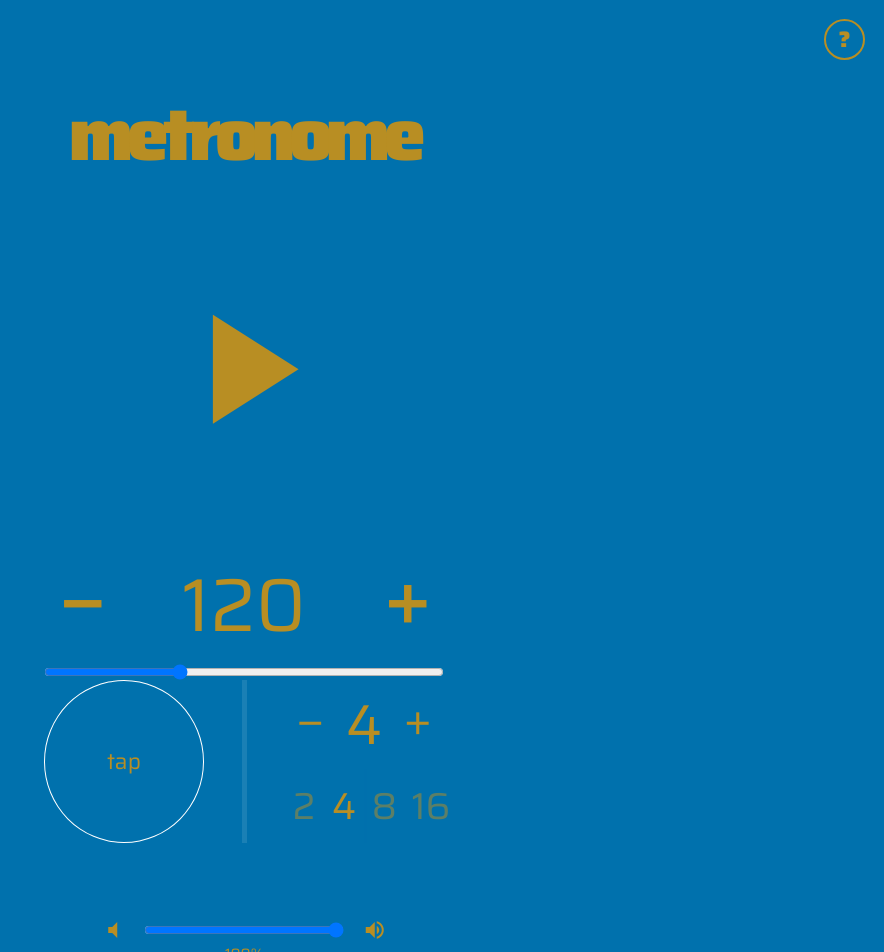
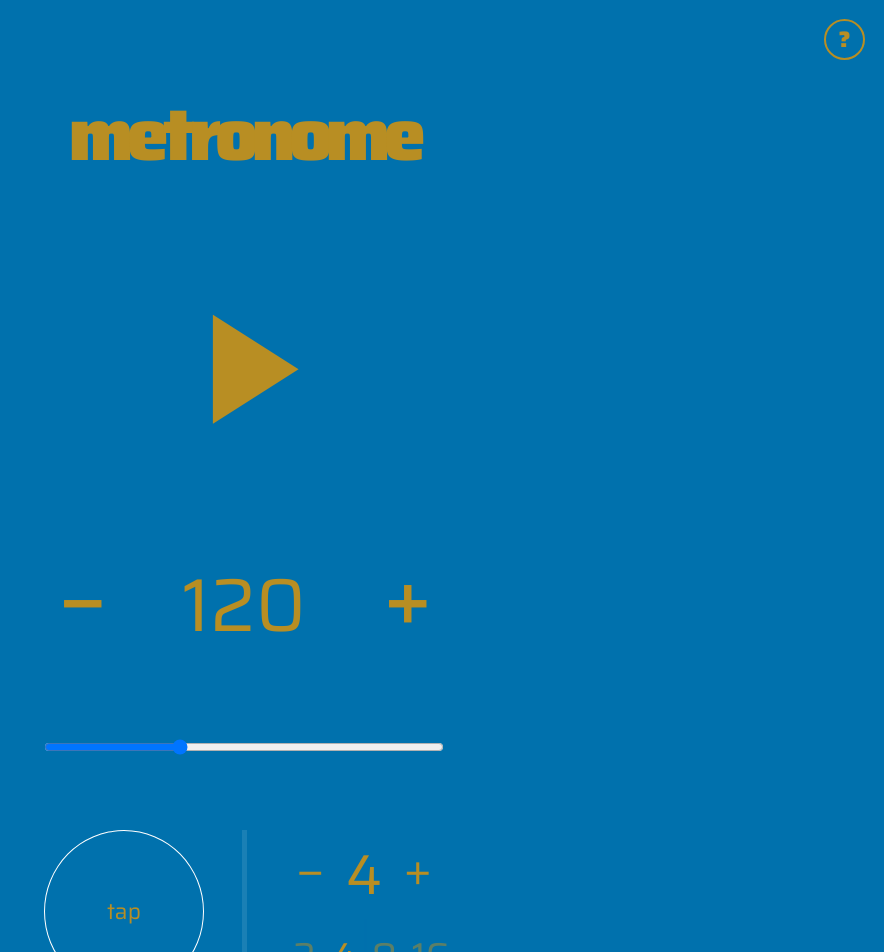
Before and after one commit to alanpaulprice/metronome, a React (Create React App) app: page / in a window 1280 px wide. Shown: the top 952 px of the page, without its empty margins (396-1280 px from the left). Built offline with nearby package versions, Linux system fonts and the light colour scheme; no server answers.

Commit message:
App/TempoSlider: added marginTop

```diff
--- a/src/components/App.js
+++ b/src/components/App.js
@@ -204,13 +204,18 @@ class App extends Component {
               MAX_TEMPO={MAX_TEMPO}
             />
 
-            <Div width="100%" display="flex" justifyContent="space-between">
+            <Div
+              width="100%"
+              marginTop="5rem"
+              display="flex"
+              justifyContent="space-between"
+            >
               <TapTempoButton
                 setTempo={this.setTempo}
                 ref={this.tapTempoButtonRef}
               />
 
-              <Div
+              <Div // vertical rule
                 heigh="100%"
                 width="5px"
                 background="#ffffff"
--- a/src/components/TempoSlider.js
+++ b/src/components/TempoSlider.js
@@ -16,6 +16,7 @@ class TempoSlider extends Component {
         value={this.props.tempo}
         onChange={this.onTempoSliderChange}
         width="100%"
+        marginTop="5rem"
       />
     );
   }
--- a/src/elements/Input.js
+++ b/src/elements/Input.js
@@ -6,6 +6,7 @@ const Input = styled.input.attrs(props => ({
 ${props => props.width && `width: ${props.width};`}
 ${props => props.maxWidth && `max-width: ${props.maxWidth};`}
 ${props => props.margin && `margin: ${props.margin};`}
+${props => props.marginTop && `margin-top: ${props.marginTop};`}
 ${props => props.display && `display: ${props.display};`}
 ${props => props.flex && `flex: ${props.flex};`}
 color: ${props => props.color || props.theme.fg || 'black'};
```
